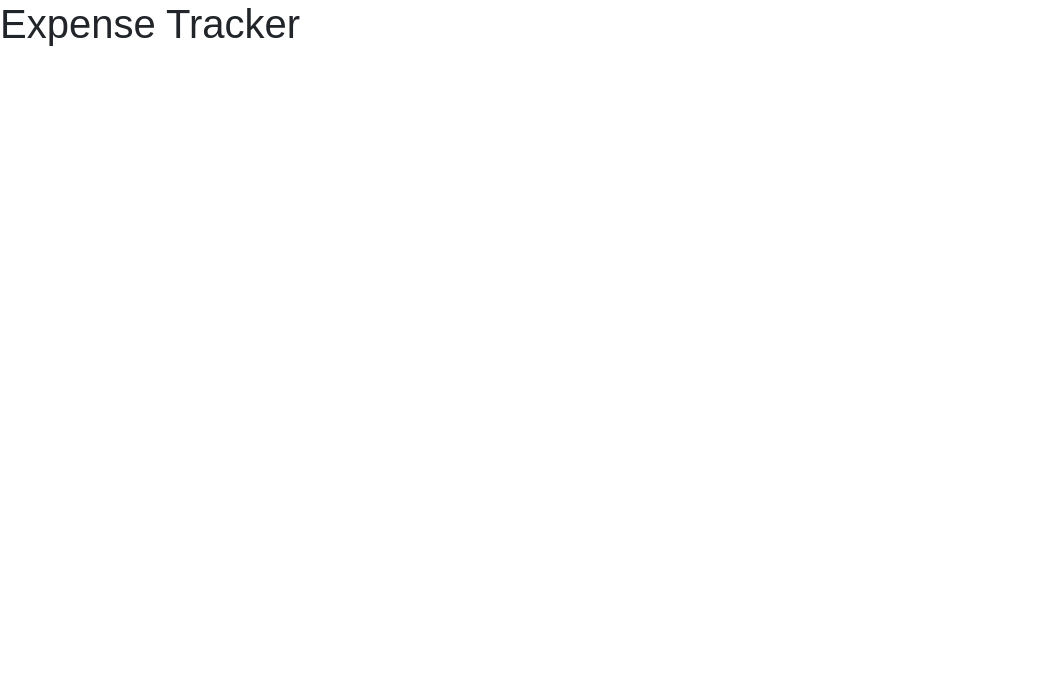
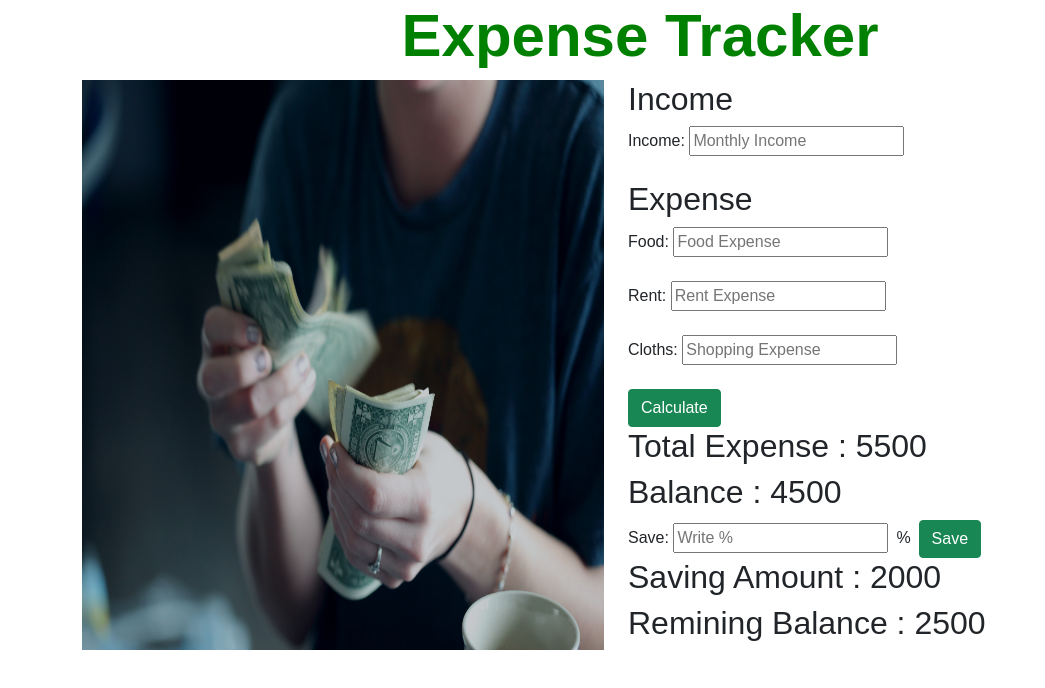
Before and after one commit to jakir10/money-master, a plain HTML site: page index.html in a window 1280 px wide. Shown: the whole page, without its empty margins (0-1045 px from the left). Drawn offline with nearby package versions, Linux system fonts and the light colour scheme; a web font is replaced by a local one.

Commit message:
design updated & javascript code income part calculated

```diff
--- a/index.html
+++ b/index.html
@@ -22,11 +22,37 @@
 </head>
 
 <body>
-    <h1>Expense Tracker</h1>
+    <section class="container">
+        <div class="row ">
+            <h1 class="title">Expense Tracker</h1>
 
-
-
-
+            <div class="row col-lg-6">
+                <img src="images/Money.jpg" class="d-block w-100" alt="">
+            </div>
+            <div class="row col-lg-6">
+                <form action="">
+                    <h2>Income</h2>
+                    <label>Income:</label>
+                    <input type="text" id="income-input" placeholder="Monthly Income"><br><br>
+                    <h2>Expense</h2>
+                    <label>Food:</label>
+                    <input type="text" id="food-input" placeholder="Food Expense"><br><br>
+                    <label>Rent:</label>
+                    <input type="text" id="rent-input" placeholder="Rent Expense"><br><br>
+                    <label>Cloths:</label>
+                    <input type="text" id="cloths-input" placeholder="Shopping Expense"><br><br>
+                    <button id="expense-calculate" type="button" class="btn btn-success">Calculate</button>
+                    <h2>Total Expense : <span id="total-expanse">5500</span></h2>
+                    <h2>Balance : <span id="total-balance">4500</span></h2>
+                    <label>Save:</label>
+                    <input type="text" id="save-parcent" placeholder="Write %"><span class="p-2">%</span><button
+                        id="total-saveings" type="button" class="btn btn-success">Save</button>
+                    <h2>Saving Amount : <span id="saved-amount">2000</span></h2>
+                    <h2>Remining Balance : <span id="reamining-balance">2500</span></h2>
+                </form>
+            </div>
+        </div>
+    </section>
 
 
     <!-- JavaScript Link -->
--- a/js/app.js
+++ b/js/app.js
@@ -0,0 +1,38 @@
+document.getElementById('expense-calculate').addEventListener('click', function () {
+
+    let getIncome = document.getElementById('income-input');
+
+    //income ballance
+    let incomeText = getIncome.value;
+    let totalIncome = parseFloat(incomeText);
+    // getIncome.value = '';
+
+
+    //all expense
+    const getFood = document.getElementById('food-input');
+    const getRent = document.getElementById('rent-input');
+    const getCloths = document.getElementById('cloths-input');
+
+    //convert input value into number
+    const foodText = getFood.value;
+    const foodExpense = parseFloat(foodText);
+
+    const rentText = getRent.value;
+    const rentExpense = parseFloat(rentText);
+
+    const clothsText = getCloths.value;
+    const clothsExpense = parseFloat(clothsText);
+    //get all expense calculation
+    const result = foodExpense + rentExpense + clothsExpense;
+
+    //get all expense result
+    const totalExpense = document.getElementById('total-expanse');
+    const expenseText = totalExpense.innerText;
+    totalExpense.innerText = result;
+
+    //clear input field
+    getFood.value = '';
+    getRent.value = '';
+    getCloths.value = '';
+
+})
--- a/styles/style.css
+++ b/styles/style.css
@@ -1,3 +1,9 @@
 body{
     font-family: 'Dongle', sans-serif;
 }
+.title{
+    text-align: center;
+    color: green;
+    font-size: 60px;
+    font-weight: bold;
+}
```
Also changed, not shown: images/Money.jpg (added).
